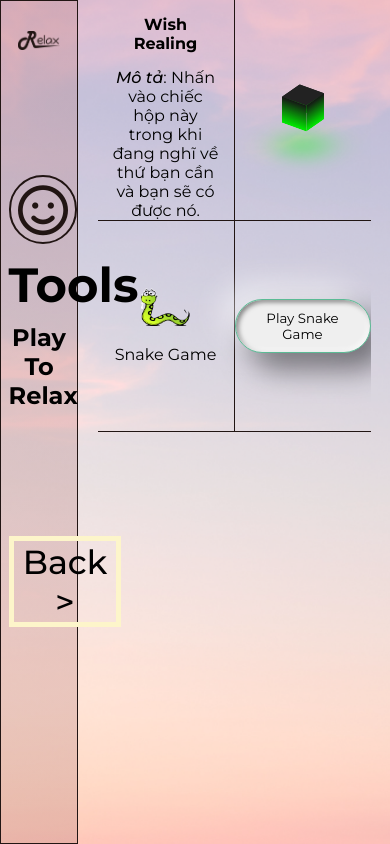
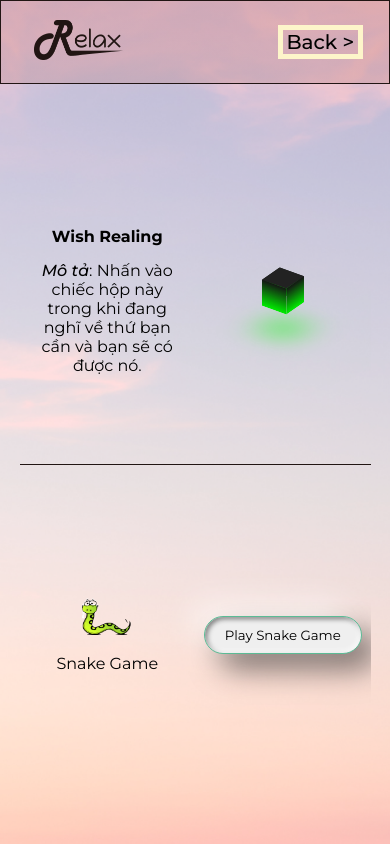
Before and after one commit to bibichanel/relaxApp-version2, a Django app: page /tools/ in a window 390 px wide. Run offline with Django 3.2, Linux system fonts and the light colour scheme; a user stored in the database is signed in; some web fonts are replaced.

Commit message:
chat chưa resposive

```diff
--- a/static/css/menu/tools/tools.css
+++ b/static/css/menu/tools/tools.css
@@ -28,11 +28,15 @@
     width: 20%;
     height: 100%;
     position: relative;
+    flex-direction: column;
 }
 
 .img-bar{
-   margin: 30px auto;
-   width: 55%;
+    /* margin: 30px auto;
+    width: 55%; */
+    margin: 0 auto;
+    width: fit-content;
+    height: fit-content;
 }
 .img-bar a img{
     width: 100%;
@@ -81,15 +85,19 @@
     border: 5px solid #FDF5CA;
 }
 .content-tool{
-    margin: 1% 5%;
+    /* margin: 1% 5%; */
+    margin: auto;
     width: 70%;
     height: 100%;
     box-sizing: border-box;
     position: relative;
     overflow: auto;
+    display: flex;
+    align-items: center;
 }
 .table-tool{
     width: 100%;
+    height: 90%;
     text-align: center;
     display: table;
     border-collapse:collapse;
@@ -171,7 +179,6 @@ svg {
     position: absolute;
     top: 0;
     left: 0;
-
 }
 circle {
     fill: none;
@@ -386,3 +393,87 @@ button:hover {
                     -15px -15px 30px rgba(255, 255, 255, 0.5);
     }
 }
+
+@media (max-width: 955px) {
+    .menu-container {
+        /* display: block; */
+        display: flex;
+        flex-direction: column;
+    }
+
+    .item-icon .icon, .item-icon h2, .item-icon p {
+        display: none;
+    }
+
+    .left-bar {
+        width: 100%;
+        height: 10vh;
+        display: flex;
+        flex-direction: row;
+        align-items: center;
+        flex-wrap: nowrap;
+        justify-content: space-around;
+    }
+
+    .item-container {
+        top: 0;
+        position: unset;
+        width: unset;
+    }
+
+    .item-icon {
+        margin: 0;
+        width: fit-content;
+    }
+
+    .img-bar {
+        width: fit-content;
+        margin: 0;
+    }
+
+    .img-bar a img {
+        width: 50%;
+    }
+
+    .btn-menu {
+        margin-top: 0;
+        margin: 0;
+        display: block;
+        width: 30%;
+    }
+
+    .btn-menu a button {
+        font-size: 15pt;
+    }
+
+    .content-tool {
+        width: 90%;
+        height: 90%;
+    }
+
+    /* .left-bar, .content-tool {
+        display: none;
+    } */
+
+    #process-bar {
+        margin: auto;
+        height: 100%;
+        display: none;
+        align-items: center;
+    }
+
+    svg {
+        top: 50%;
+        transform: translateY(-50%);
+    }
+
+    #daijoubu-announcement {
+        padding: 30px;
+    }
+}
+
+@media (max-width: 650px) {
+    #daijoubu-announcement-close-btn {
+        width: fit-content;
+    }
+}
--- a/static/js/tools.js
+++ b/static/js/tools.js
@@ -17,7 +17,7 @@ function prepare() {
 }
 
 function processing() {
-    document.getElementById("process-bar").style.setProperty("display", "block");
+    document.getElementById("process-bar").style.setProperty("display", "flex");
 
     document.getElementById("circle-anim").beginElement();
 
@@ -58,6 +58,6 @@ document.getElementById("daijoubu-announcement-close-btn").addEventListener('cli
     document.getElementById("content-tool").style.setProperty("-o-filter", "none");
     document.getElementById("content-tool").style.setProperty("filter", "none");
 
-    document.getElementById("left-bar").style.setProperty("display", "block");
+    document.getElementById("left-bar").style.setProperty("display", "flex");
     document.getElementById("content-tool").style.setProperty("display", "block");
 });
--- a/templates/base.html
+++ b/templates/base.html
@@ -44,7 +44,7 @@
         </header>
 
         <!-- ---------------------------------------------------------------- -->
-        <div class='' >
+        <div class="sign-in-up" >
             {% block content %}
             {% endblock %}
         </div>
--- a/templates/menu/tools/tools.html
+++ b/templates/menu/tools/tools.html
@@ -33,7 +33,7 @@
                             <p>Play To Relax</p>
                             <div class="btn-menu">
                                 <a style="text-decoration: none" href="{% url 'menu'%}">
-                                    <button type="button"><span></span>Back ></button>
+                                    <button type="button"><span></span>Back&nbsp;></button>
                                 </a>
                             </div>
                         </div>
@@ -73,7 +73,7 @@
             <div class="content-tool" id="content-tool">
                 <table class="table-tool">
                     <tr class="row-0 border-bottom-rows">
-                        <td class="col-tool border-right-col">
+                        <td class="col-tool">
                             <p class="tool-name">Wish Realing</p>
                             <p><em>Mô tả</em>: Nhấn vào chiếc hộp này trong khi đang nghĩ về thứ bạn cần và bạn sẽ có
                                 được nó.</p>
@@ -93,8 +93,8 @@
                         </td>
                     </tr>
 
-                    <tr class="row-0 border-bottom-rows">
-                        <td class="col-tool border-right-col">
+                    <tr class="row-0">
+                        <td class="col-tool">
                             <img src="/static/image/snakegame-icon.png" alt="" id="snakegame-icon">
                             <p>Snake Game</p>
                         </td>
```
Also changed, not shown: static/css/authentication/signIn.css (+24 -0 lines), static/css/authentication/signUp.css (+29 -0 lines), static/css/base.css (+56 -1 lines), static/css/home/aboutUs.css (+21 -3 lines), static/css/home/home.css (+8 -2 lines), static/css/home/profile.css (+14 -0 lines), static/css/menu/homeMenu.css (+19 -0 lines), static/css/menu/music/music.css (+61 -3 lines), static/css/menu/tools/snakegame.css (+15 -0 lines), relax/media/music-background/cursed_slumber_by_kirwet99_dbwaouv-fullview.jpg (added).
